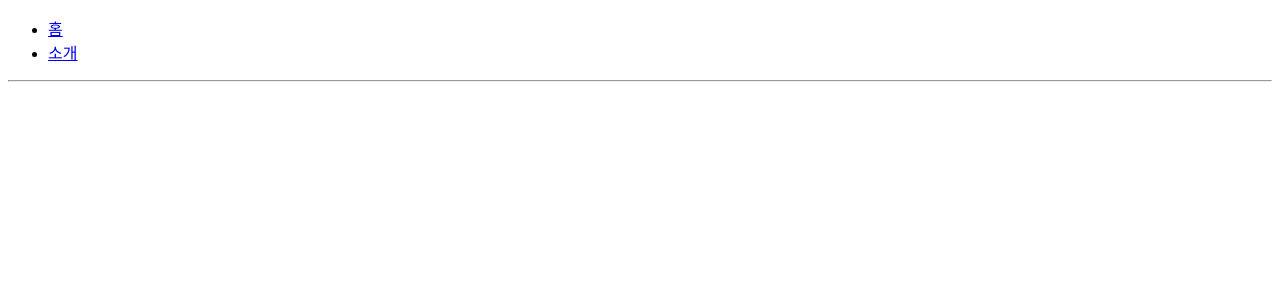
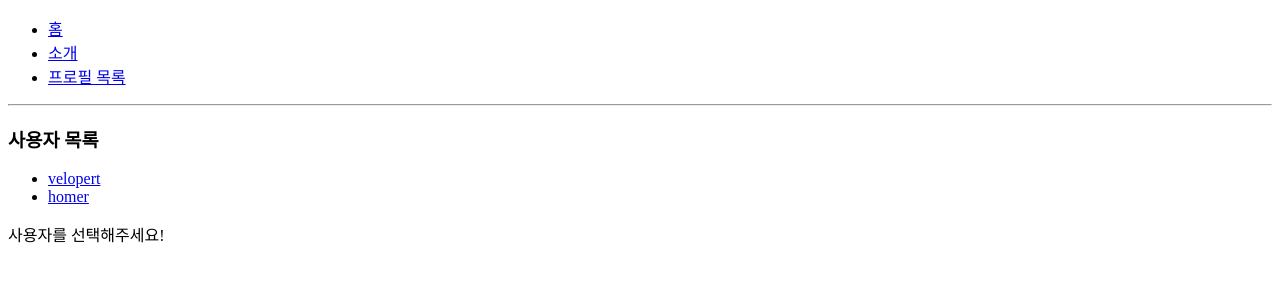
Before and after one commit to wjlee966/tsreact, a React (Create React App) app: page /profiles in a window 1280 px wide. Shown: the top 300 px of the page. Built offline with nearby package versions, Linux system fonts and the light colour scheme.

Commit message:
03. 서브라우트

```diff
--- a/src/App.js
+++ b/src/App.js
@@ -1,7 +1,7 @@
 import { Route, Link } from 'react-router-dom';
 import About from './About';
 import Home from './Home';
-import Profile from './Profile';
+import Profiles from './Profiles';
 
 function App() {
   return (
@@ -14,6 +14,9 @@ function App() {
         <li>
           <Link to='/about'>소개</Link>
         </li>
+        <li>
+          <Link to='/profiles'>프로필 목록</Link>
+        </li>
       </ul>
       <hr />
 
@@ -21,7 +24,7 @@ function App() {
       {/* <Route path="주소규칙" component={보여주고싶은 컴포넌트}> */}
       <Route path='/' component={Home} exact />
       <Route path='/about' component={About} />
-      <Route path='/profile/:username' component={Profile} />
+      <Route path='/profiles' component={Profiles} />
     </div>
   );
 }
--- /dev/null
+++ b/src/Profiles.js
@@ -0,0 +1,28 @@
+import { Route, Link } from 'react-router-dom';
+import Profile from './Profile';
+
+const Profiles = () => {
+  return (
+    <div>
+      <h3>사용자 목록</h3>
+      <ul>
+        <li>
+          <Link to='/profiles/velopert'>velopert</Link>
+        </li>
+        <li>
+          <Link to='/profiles/homer'>homer</Link>
+        </li>
+      </ul>
+
+      {/* 서브 라우트는, 라우트 내부의 라우트를 만드는것을 의미합니다. */}
+      {/* 그냥 컴포넌트를 만들어서 그 안에 또 Route 컴포넌트를 렌더링하시면 됩니다. */}
+
+      {/* 특정 라우트 내에 탭 같은것을 만들게 된다면,
+          단순히 state 로 관리하는 것 보다 서브 라우트로 관리를 하는 것을 권장드립니다. */}
+      <Route path='/profiles' exact render={() => <div>사용자를 선택해주세요!</div>} />
+      <Route path='/profiles/:username' component={Profile} />
+    </div>
+  );
+};
+
+export default Profiles;
```
